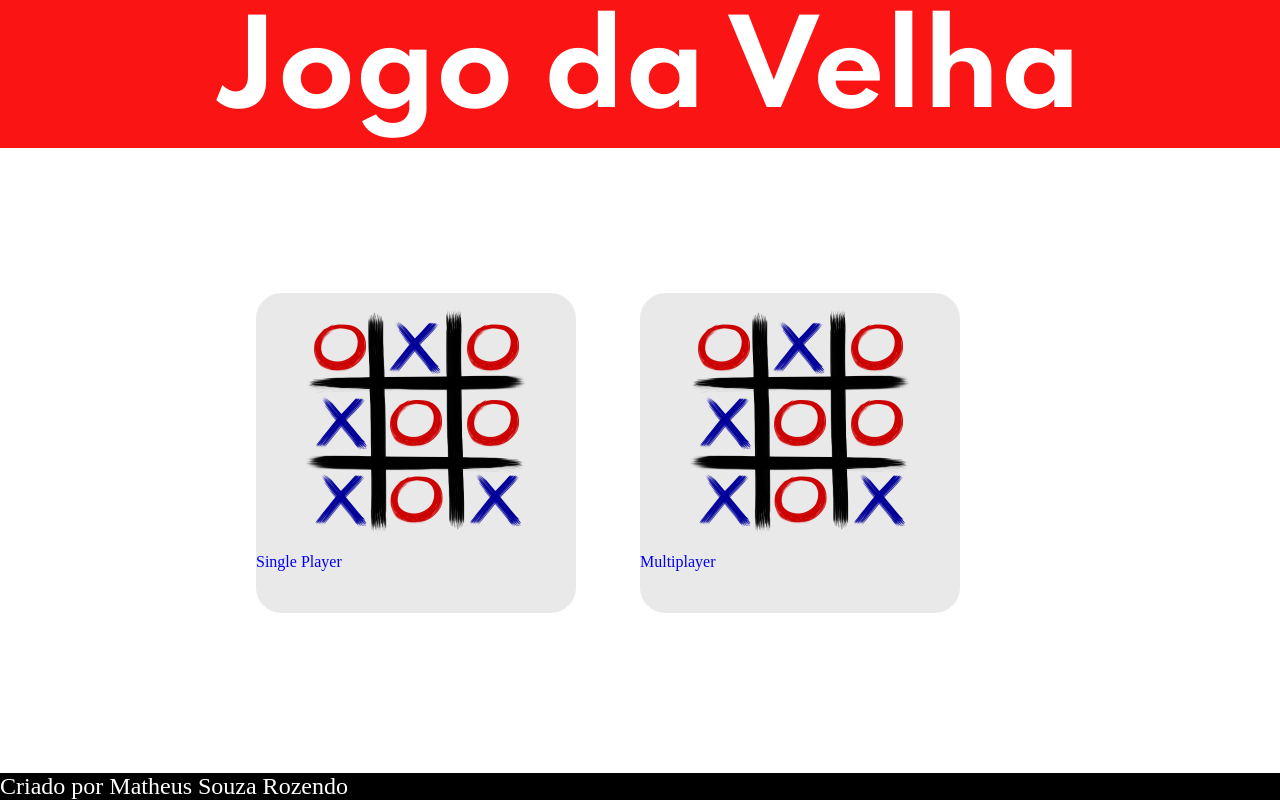
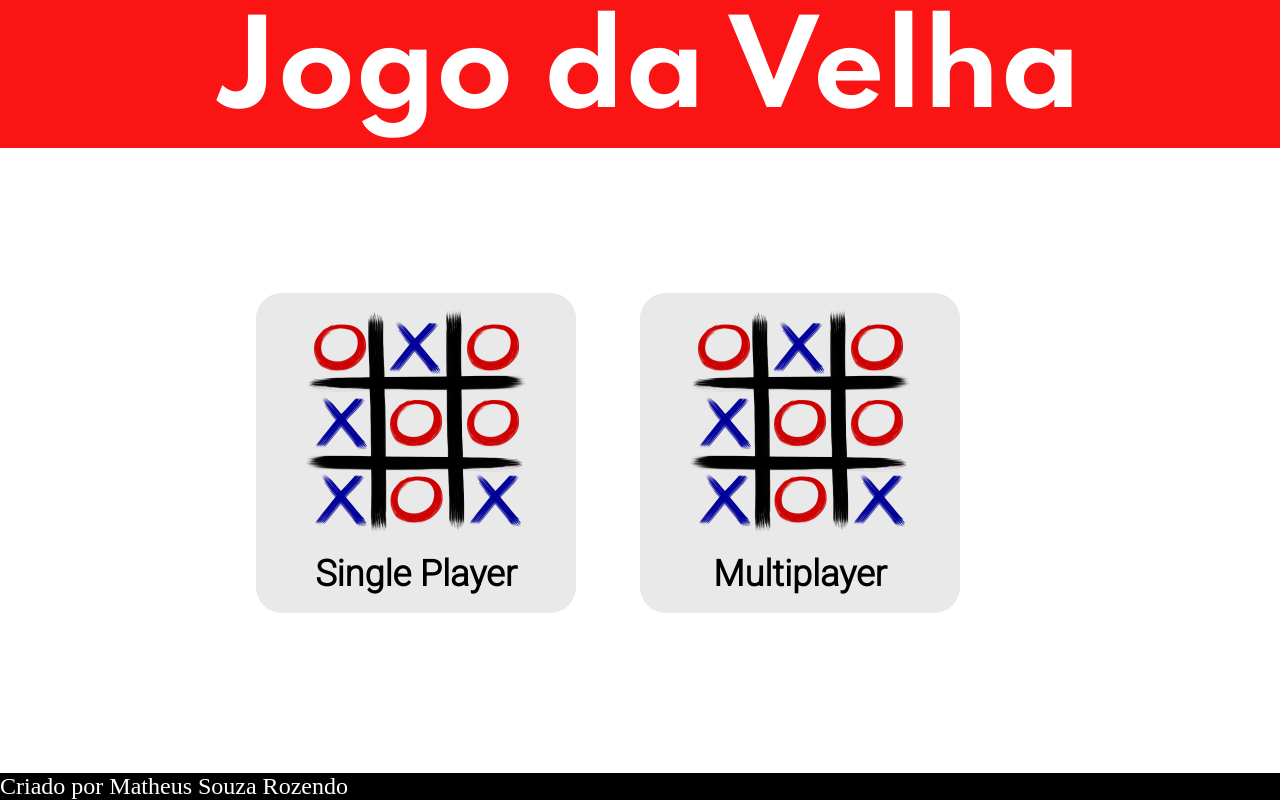
Before and after one commit to Matheus-Souza-Rozendo/jogodavelha, a plain HTML site: page index.html in a window 1280 px wide. Drawn offline with Linux system fonts and the light colour scheme.

Commit message:
Update estilos-menu.css

```diff
--- a/css/estilos-menu.css
+++ b/css/estilos-menu.css
@@ -36,7 +36,7 @@ main,#content{
     margin-bottom: 70px;
 }
 
-#l{
+.l{
 	width: 80%;
 	height: 18%;
 	position:relative;
@@ -96,7 +96,7 @@ footer{
 		margin-bottom:10vh;
 	}
 
-	#l{
+	.l{
 		font-size: 7vw;
 	}
 
@@ -108,7 +108,7 @@ footer{
 		left: 0px;
 		bottom: 0px;
 	}
-	#l{
+	.l{
 		font-size: 4.5vh;
 	}
 }
```
